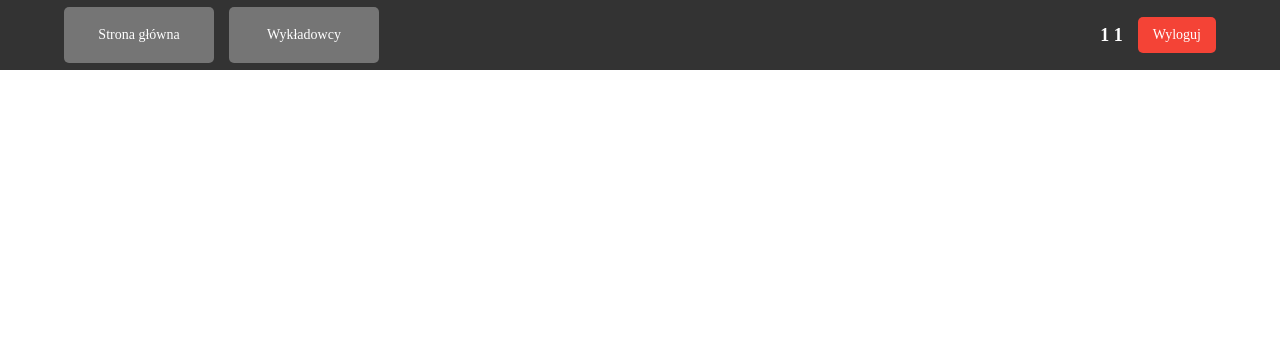
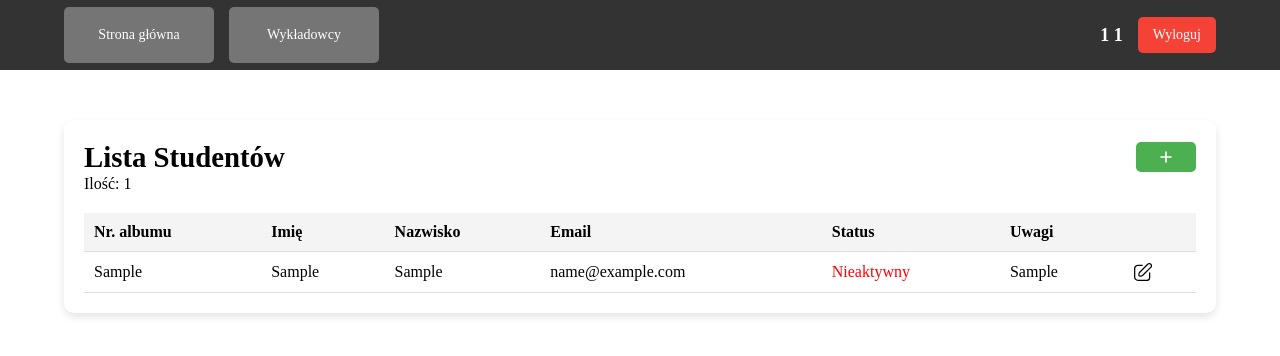
Before and after one commit to ModestAcro/OnlineTestSystem, a PHP site: page /admin/students.php in a window 1280 px wide. Shown: the top 356 px of the page. Run offline with PHP 8.4, Linux system fonts and the light colour scheme; the visitor is signed in with stand-in values (Sample User, id 1); tables that the repository leaves empty or names only in its code hold one stand-in row (values such as "Sample post").

Commit message:
Aktualizacja dodawania uczni

```diff
--- a/public/admin/students.php
+++ b/public/admin/students.php
@@ -1,5 +1,16 @@
 <?php
     session_start();
+    require_once('../../config/connect.php');
+
+    // Zapytanie do bazy danych o nauczycieli
+    $studentInfoQuery = "SELECT ID, nr_albumu, imie, nazwisko, email, aktywny, uwagi FROM tStudenci";
+    $studentInfoResult = mysqli_query($conn, $studentInfoQuery);
+
+    // Liczenie liczby nauczycieli
+    $studentCountQuery = "SELECT COUNT(*) AS teacherCount FROM tStudenci";
+    $studentCountResult = mysqli_query($conn, $studentCountQuery);
+    $studentCount = mysqli_fetch_assoc($studentCountResult)['teacherCount'];
+
 ?>
 
 <!DOCTYPE html>
@@ -8,7 +19,7 @@
     <meta charset="UTF-8">
     <meta name="viewport" content="width=device-width, initial-scale=1.0">
     <link rel="stylesheet" href="../../assets/css/main.css">
-    <title>Wykładowcy</title>
+    <title>Studeńci</title>
 </head>
 <body>
     <header>
@@ -27,5 +38,82 @@
             </div>
         </div>
     </header>
+
+    <main class="main">
+        <div class="container">
+            <div class="title">
+                <h1>Lista Studentów</h1>
+                <!-- Przycisk "Dodaj Wykładowę" -->
+                <button class="add-btn" onclick="addStudent()">
+                    <img src="../../assets/images/icons/plus.svg" alt="Plus icon" class="add-icon">
+                </button>
+
+                <!-- Okno modalne dodaj Wykładowcę-->
+                <div id="addStudentModal" class="modal">
+                    <div class="modal-content">
+                        <span class="close-btn" id="closeAddModalBtn">&times;</span>
+                        <h1>Dodaj Studenta</h1>
+                        <form action="../../includes/admin/add_teacher.php" method="POST">
+                            <label for="imie">Imię</label>
+                            <input type="text" id="imie" name="imieWykladowcy" required>
+
+                            <label for="nazwisko">Nazwisko</label>
+                            <input type="text" id="nazwisko" name="nazwiskoWykladowcy" required>
+
+                            <label for="email">Email</label>
+                            <input type="email" id="email" name="emailWykladowcy" required>
+
+                            <label for="haslo">Hasło</label>
+                            <input type="password" id="haslo" name="hasloWykladowcy" required>
+
+                            <label for="uwagi">Uwagi</label>
+                            <textarea id="uwagi" name="uwagiWykladowcy"></textarea>
+
+                            <button type="submit" class="submit-btn">Dodaj wykładowcę</button>
+                        </form>
+                    </div>
+                </div>
+                <!-- Okno modalne dodaj Wykładowcę-->
+            </div>
+
+            <p class="teacher-count">Ilość: <?php echo $studentCount; ?></p>
+            <table>
+                <thead>
+                    <tr>
+                        <th>Nr. albumu</th>
+                        <th>Imię</th>
+                        <th>Nazwisko</th>
+                        <th>Email</th>
+                        <th>Status</th>
+                        <th>Uwagi</th>
+                        <th></th>
+                    </tr>
+                </thead>
+                <tbody>
+                    <?php while ($row = mysqli_fetch_assoc($studentInfoResult)): ?>
+                        <tr>
+                            <td><?php echo htmlspecialchars($row['nr_albumu']); ?></td>
+                            <td><?php echo htmlspecialchars($row['imie']); ?></td>
+                            <td><?php echo htmlspecialchars($row['nazwisko']); ?></td>
+                            <td><?php echo htmlspecialchars($row['email']); ?></td>
+                            <td class="<?php echo $row['aktywny'] == 'T' ? 'active' : 'inactive'; ?>">
+                                <?php echo $row['aktywny'] == 'T' ? 'Aktywny' : 'Nieaktywny'; ?>
+                            </td>
+                            <td><?php echo htmlspecialchars($row['uwagi']); ?></td>
+                            <!-- Przyciski "Modyfikuj" -->
+                            <td>
+                            <button class="btn-edit" onclick="window.location.href='edit_teacher.php?id=<?php echo $row['ID']; ?>'">
+                                <img src="../../assets/images/icons/edit.svg" alt="Edit Teacher" class="edit-icon">
+                            </button>
+                            </td>
+                        </tr>
+                    <?php endwhile; ?>
+                </tbody>
+            </table>
+        </div>
+    </main>
+
+    <!-- Plik JavaScript -->
+    <script src="../../assets/js/admin/addTeacherModal.js"></script>
 </body>
 </html>
```
